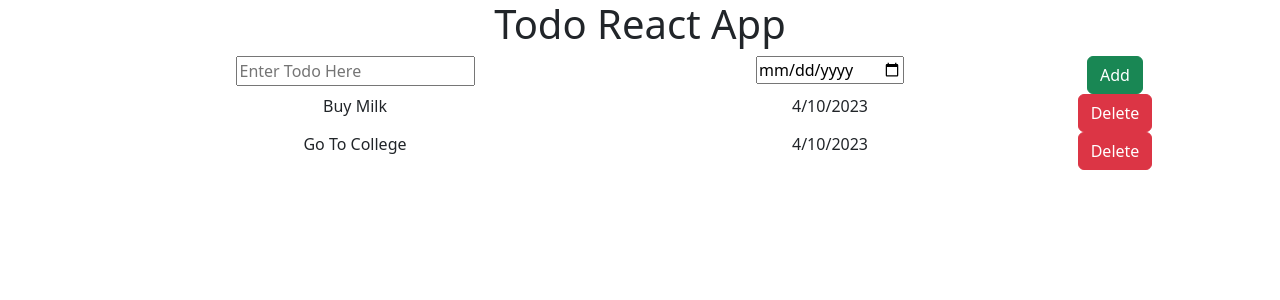
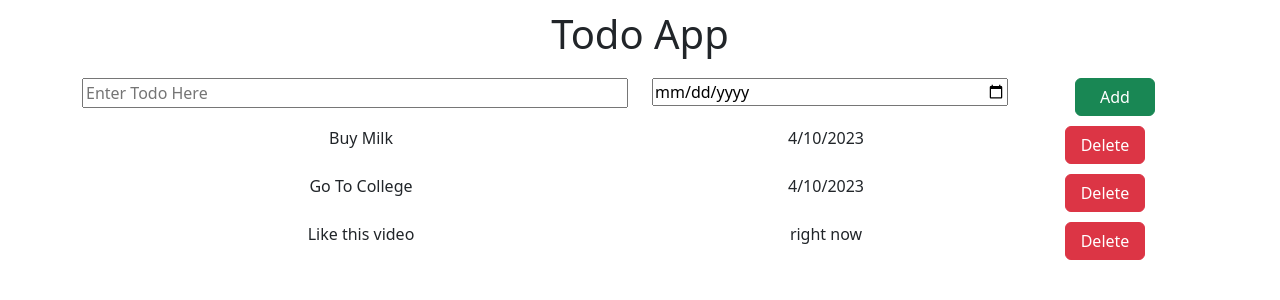
Before and after one commit to sumonkhan2220/first-react-app, a React (Vite) app: page / in a window 1280 px wide. Shown: the top 300 px of the page. Built offline with nearby package versions, Linux system fonts and the light colour scheme.

Commit message:
second update

```diff
--- a/src/App.css
+++ b/src/App.css
@@ -0,0 +1,22 @@
+.todoApp {
+  font-weight: 700px;
+  font-size: 45px;
+  margin: 10px;
+  margin-bottom: 20px;
+}
+
+input {
+  width: 100%;
+}
+
+.items-container {
+  text-align: center;
+}
+
+.kg-row {
+  margin: 10px 5px;
+}
+
+.kg-button {
+  min-width: 80px;
+}
--- a/src/App.jsx
+++ b/src/App.jsx
@@ -1,39 +1,39 @@
-import React from "react";
-import "./App.css";
+import React, { useState } from "react";
 import AppName from "./components/AppName";
 import AddTodo from "./components/AddTodo";
+import TodoItem1 from "./components/TodoItem1";
+import "./App.css";
+import TodoItem from "./components/TodoItem";
 const App = () => {
+  const initialTodoItems = [
+    {
+      name: "Buy Milk",
+      dueDate: "4/10/2023",
+    },
+    {
+      name: " Go To College",
+      dueDate: "4/10/2023",
+    },
+
+    {
+      name: " Like this video",
+      dueDate: "right now",
+    },
+  ];
+
+  const [todoItem, setTodoItem] = useState(initialTodoItems);
+
+  const handleNewItem = (itemName, itemDueDate) => {
+    const newTodoItem = [...todoItem, { name: itemName, dueDate: itemDueDate }];
+    setTodoItem(newTodoItem);
+  };
+
   return (
-    <div>
-      <center className="todo-container">
-        <AppName />
-        <AddTodo />
-
-        <div class="container text-center">
-          <div class="row">
-            <div class="col-6">Buy Milk</div>
-            <div class="col-4">4/10/2023</div>
-            <div class="col-2">
-              <button type="button" class="btn btn-danger">
-                Delete
-              </button>
-            </div>
-          </div>
-        </div>
-
-        <div class="container text-center">
-          <div class="row">
-            <div class="col-6">Go To College</div>
-            <div class="col-4">4/10/2023</div>
-            <div class="col-2">
-              <button type="button" class="btn btn-danger">
-                Delete
-              </button>
-            </div>
-          </div>
-        </div>
-      </center>
-    </div>
+    <center className="todo-container">
+      <AppName />
+      <AddTodo onNewItem={handleNewItem} />
+      <TodoItem todoItem={todoItem} />
+    </center>
   );
 };
 
--- a/src/components/AddTodo.jsx
+++ b/src/components/AddTodo.jsx
@@ -1,17 +1,43 @@
-import React from "react";
+import React, { useState } from "react";
 
-const AddTodo = () => {
+const AddTodo = ({ onNewItem }) => {
+  const [todoName, setTodoName] = useState("");
+  const [dueDate, setDueDate] = useState("");
+
+  const handleNameChange = (event) => {
+    setTodoName(event.target.value);
+  };
+
+  const handleDateChange = (event) => {
+    setDueDate(event.target.value);
+  };
+
+  const handleClick = () => {
+    onNewItem(todoName, dueDate);
+    setTodoName("");
+    setDueDate("");
+  };
+
   return (
-    <div class="container text-center">
-      <div class="row">
-        <div class="col-6">
-          <input type="text" placeholder="Enter Todo Here" />
+    <div className="container">
+      <div className="row kg-row">
+        <div className="col-6">
+          <input
+            type="text"
+            placeholder="Enter Todo Here"
+            value={todoName}
+            onChange={handleNameChange}
+          />
         </div>
-        <div class="col-4">
-          <input type="date" />
+        <div className="col-4">
+          <input type="date" value={dueDate} onChange={handleDateChange} />
         </div>
-        <div class="col-2">
-          <button type="button" class="btn btn-success">
+        <div className="col-2">
+          <button
+            type="button"
+            className="btn btn-success kg-button"
+            onClick={handleClick}
+          >
             Add
           </button>
         </div>
--- a/src/components/AppName.jsx
+++ b/src/components/AppName.jsx
@@ -1,7 +1,10 @@
 import React from "react";
-
 const AppName = () => {
-  return <h1>Todo React App</h1>;
+  return (
+    <div className="todoApp">
+      <h1>Todo App</h1>
+    </div>
+  );
 };
 
 export default AppName;
--- /dev/null
+++ b/src/components/TodoItem.jsx
@@ -0,0 +1,14 @@
+import React from "react";
+import TodoItem1 from "./TodoItem1";
+
+const TodoItem = ({ todoItem }) => {
+  return (
+    <div className="container">
+      {todoItem.map((item, id) => (
+        <TodoItem1 item={item} key={id} />
+      ))}
+    </div>
+  );
+};
+
+export default TodoItem;
--- /dev/null
+++ b/src/components/TodoItem1.jsx
@@ -0,0 +1,20 @@
+import React from "react";
+
+const TodoItem1 = ({ item }) => {
+  const { name, dueDate } = item;
+  return (
+    <div className="container">
+      <div className="row kg-row">
+        <div className="col-6">{name}</div>
+        <div className="col-4">{dueDate}</div>
+        <div className="col-2">
+          <button type="button" className="btn btn-danger kg-button">
+            Delete
+          </button>
+        </div>
+      </div>
+    </div>
+  );
+};
+
+export default TodoItem1;
```
Also changed, not shown: src/components/BdTimeDate.jsx (added, +14 -0 lines).
